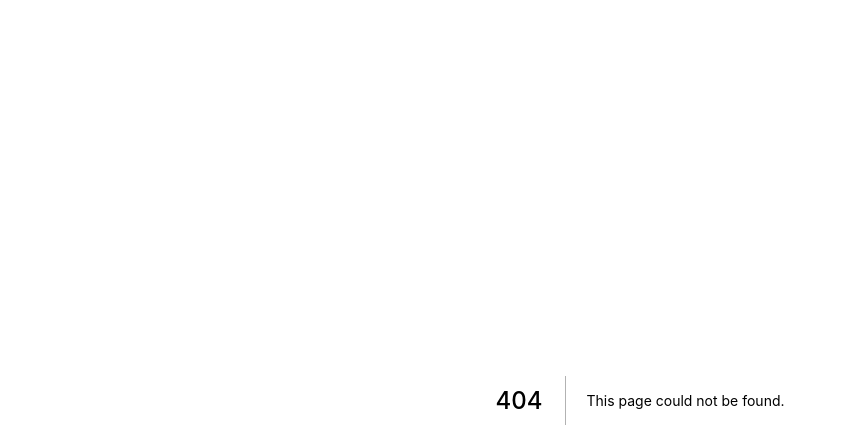
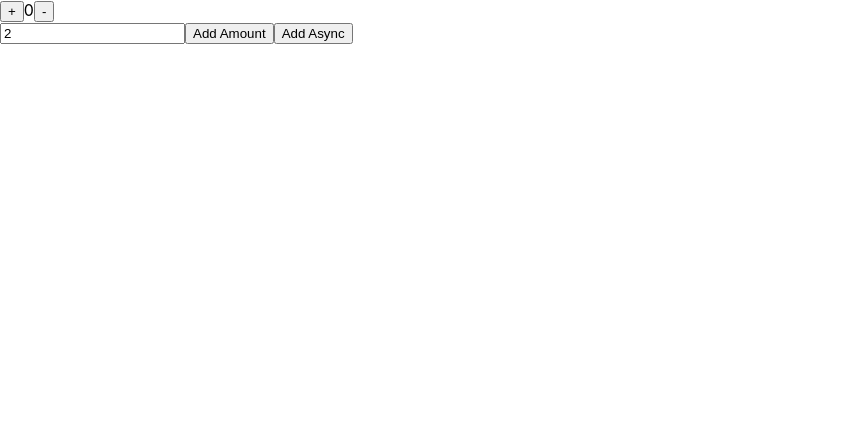
Before and after one commit to coffmanjrp/next-redux-toolkit-template, a Next.js app: page /features/counter/Counter in a window 1280 px wide. Before the commit this address had no page. Shown: the top 448 px of the page, without its empty margins (0-847 px from the left). Built offline with nearby package versions, Linux system fonts and the light colour scheme.

Commit message:
Set Counter component to home page

```diff
--- /dev/null
+++ b/pages/features/counter/Counter.jsx
@@ -0,0 +1,53 @@
+import { useState } from 'react';
+import { useDispatch, useSelector } from 'react-redux';
+import {
+  increment,
+  decrement,
+  incrementByAmount,
+  incrementAsync,
+  selectCount,
+} from './counterSlice';
+
+const Counter = () => {
+  const count = useSelector(selectCount);
+  const dispatch = useDispatch();
+  const [incrementAmount, setIncrementAmount] = useState('2');
+
+  return (
+    <>
+      <div>
+        <button
+          aria-label="Increment value"
+          onClick={() => dispatch(increment())}
+        >
+          +
+        </button>
+        <span>{count}</span>
+        <button
+          aria-label="Decrement value"
+          onClick={() => dispatch(decrement())}
+        >
+          -
+        </button>
+      </div>
+      <div>
+        <input
+          type="text"
+          aria-label="Set increment amount"
+          value={incrementAmount}
+          onChange={(e) => setIncrementAmount(e.target.value)}
+        />
+        <button
+          onClick={() => dispatch(incrementByAmount(+incrementAmount || 0))}
+        >
+          Add Amount
+        </button>
+        <button onClick={() => dispatch(incrementAsync(+incrementAmount || 0))}>
+          Add Async
+        </button>
+      </div>
+    </>
+  );
+};
+
+export default Counter;
```
Also changed, not shown: pages/index.jsx (+6 -3 lines).
